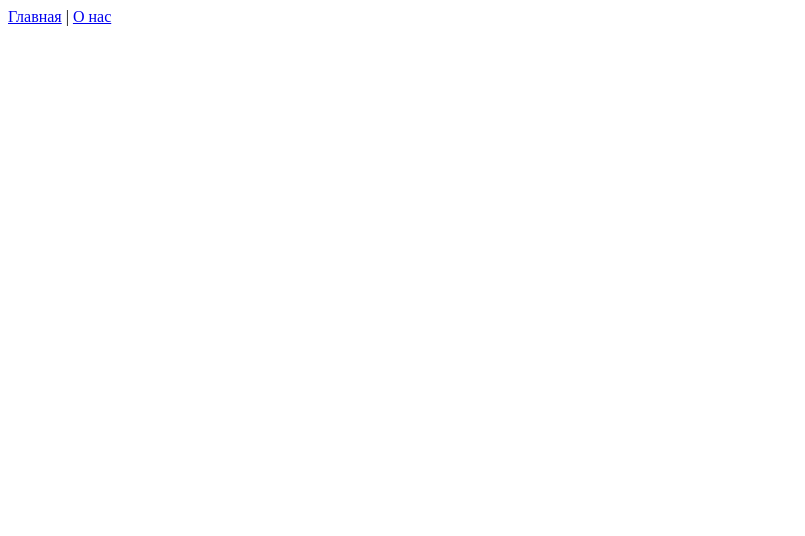
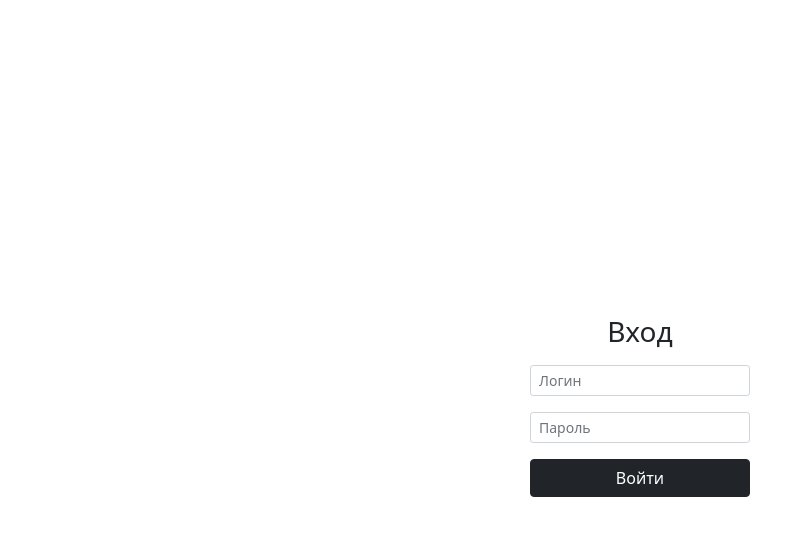
Before and after one commit to prince-poley/rielt-gk, a Vue app: page /login in a window 1280 px wide. Shown: the top 536 px of the page, without its empty margins (0-805 px from the left). Built offline with nearby package versions, Linux system fonts and the light colour scheme.

Commit message:
add login page

```diff
--- a/public/index.html
+++ b/public/index.html
@@ -4,6 +4,7 @@
     <meta charset="utf-8">
     <meta http-equiv="X-UA-Compatible" content="IE=edge">
     <meta name="viewport" content="width=device-width,initial-scale=1.0">
+    <link href="https://cdn.jsdelivr.net/npm/bootstrap@5.0.1/dist/css/bootstrap.min.css" rel="stylesheet" integrity="sha384-+0n0xVW2eSR5OomGNYDnhzAbDsOXxcvSN1TPprVMTNDbiYZCxYbOOl7+AMvyTG2x" crossorigin="anonymous">
     <link rel="icon" href="<%= BASE_URL %>favicon.ico">
     <title><%= htmlWebpackPlugin.options.title %></title>
   </head>
--- a/src/App.vue
+++ b/src/App.vue
@@ -1,12 +1,11 @@
 <template>
-  <div id="app">
-    <div id="nav">
-      <router-link to="/">Главная</router-link> |
-      <router-link to="/about">О нас</router-link>
-    </div>
+<div id="app">
     <router-view/>
-  </div>
+</div>
 </template>
 
-<style>
-</style>
+<script>
+export default {
+
+};
+</script>
--- /dev/null
+++ b/src/components/Navbar.vue
@@ -0,0 +1,32 @@
+<template>
+<nav class="navbar navbar-expand-lg navbar-dark bg-dark">
+    <div class="container-fluid">
+        <div class="collapse navbar-collapse" id="navbarText">
+            <ul class="navbar-nav me-auto mb-2 mb-lg-0">
+                <li class="nav-item">
+                    <router-link class="nav-link" to="/">Главная</router-link>
+                </li>
+                <li class="nav-item">
+                    <router-link class="nav-link" to="/about">Квартиры</router-link>
+                </li>
+                <li class="nav-item">
+                    <router-link class="nav-link" to="/about">Дома</router-link>
+                </li>
+                <li class="nav-item">
+                    <router-link class="nav-link" to="/about">Участки</router-link>
+                </li>
+            </ul>
+        </div>
+    </div>
+</nav>
+</template>
+
+<script>
+export default {
+    name: 'Navbar',
+};
+</script>
+
+<style scoped>
+
+</style>
--- a/src/router/index.js
+++ b/src/router/index.js
@@ -1,29 +1,31 @@
-import Vue from 'vue'
-import VueRouter from 'vue-router'
-import Home from '../views/Home.vue'
+import Vue from 'vue';
+import VueRouter from 'vue-router';
+import Home from '../views/Home.vue';
 
-Vue.use(VueRouter)
+Vue.use(VueRouter);
 
 const routes = [
     {
         path: '/',
         name: 'Home',
-    component: Home
+        component: Home,
     },
     {
         path: '/about',
         name: 'About',
-    // route level code-splitting
-    // this generates a separate chunk (about.[hash].js) for this route
-    // which is lazy-loaded when the route is visited.
-    component: () => import(/* webpackChunkName: "about" */ '../views/About.vue')
-  }
-]
+        component: () => import(/* webpackChunkName: "about" */ '../views/About.vue'),
+    },
+    {
+        path: '/login',
+        name: 'Login',
+        component: () => import(/* webpackChunkName: "login" */ '../views/Login.vue'),
+    },
+];
 
 const router = new VueRouter({
     mode: 'history',
     base: process.env.BASE_URL,
-  routes
-})
+    routes,
+});
 
-export default router
+export default router;
--- a/src/views/Home.vue
+++ b/src/views/Home.vue
@@ -1,12 +1,17 @@
 <template>
     <div class="home">
-        <h1>Домашняя страница</h1>
+        <Navbar></Navbar>
+        <main class="container-fluid mt-5">
+            <h1>Домашняя страница</h1>
+        </main>
     </div>
 </template>
 
 <script>
+import Navbar from '../components/Navbar';
+
 export default {
     name: 'Home',
-    components: {},
+    components: { Navbar },
 };
 </script>
--- /dev/null
+++ b/src/views/Login.vue
@@ -0,0 +1,40 @@
+<template>
+<main class="form-signin">
+    <form>
+        <h1 class="h3 mb-3 fw-normal">Вход</h1>
+        <input
+            type="text"
+            class="form-control form-control-sm"
+            id="login"
+            placeholder="Логин"
+            autocomplete="off"
+        >
+        <input
+            type="password"
+            class="form-control form-control-sm mt-3 mb-3"
+            id="password"
+            placeholder="Пароль"
+            autocomplete="off"
+        >
+        <button class="w-100 btn btn-dark" type="submit">Войти</button>
+    </form>
+</main>
+</template>
+
+<script>
+export default {
+    name: 'Login',
+};
+</script>
+
+<style scoped>
+.form-signin {
+    width: 100%;
+    display: flex;
+    justify-content: center;
+    align-items: center;
+    padding: 15px;
+    text-align: center;
+    margin-top: 300px;
+}
+</style>
```
Also changed, not shown: src/views/Admin.vue (added, +13 -0 lines). Lines whose indentation alone changed are shown as unchanged.
